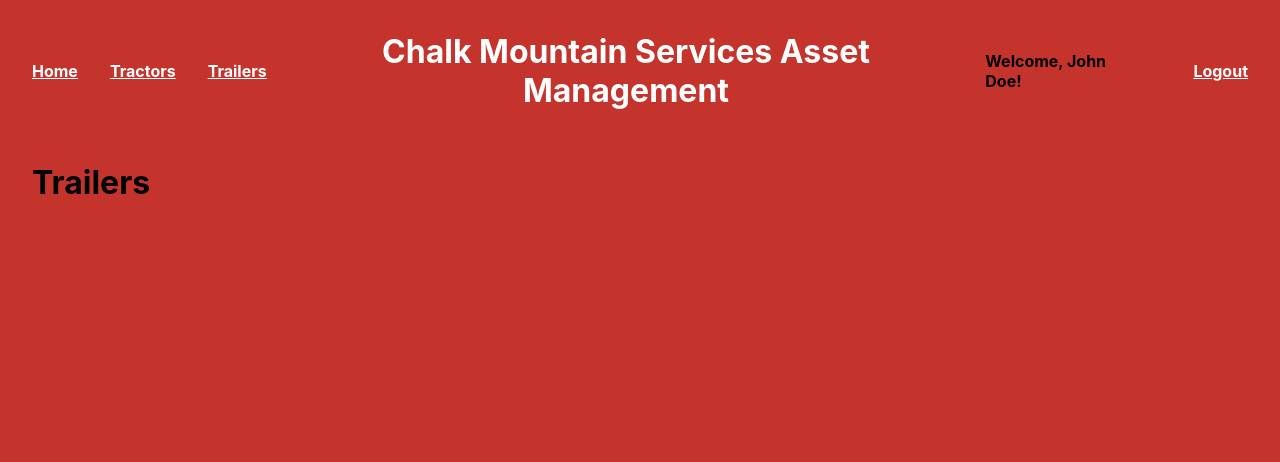
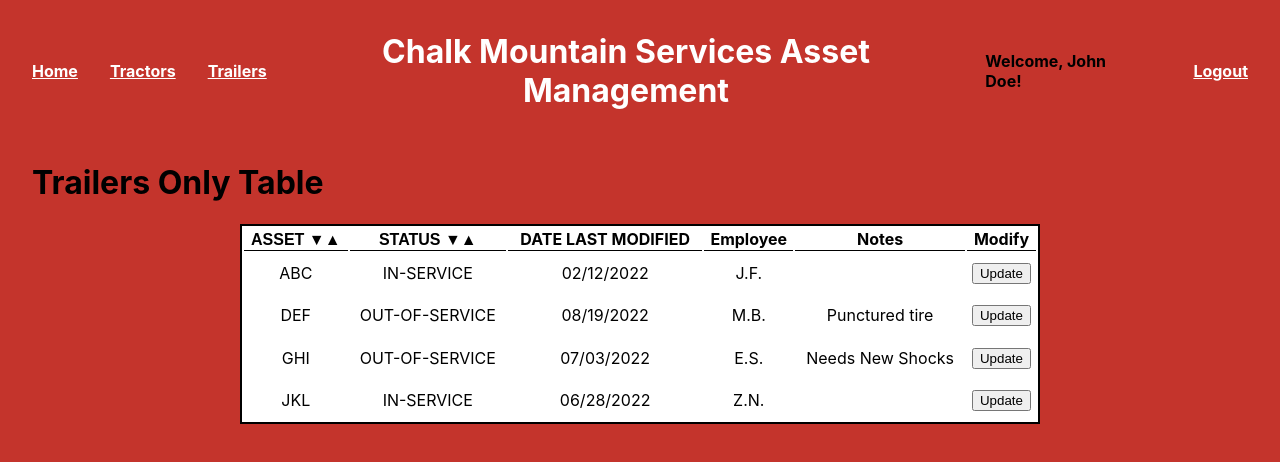
Before and after one commit to emsanders1/ChalkMountainAssetManagement, a React (Create React App) app in the folder chalk-mountain/: page /trailers in a window 1280 px wide. Shown: the top 462 px of the page. Built offline with nearby package versions, Linux system fonts and the light colour scheme.

Commit message:
Updates to Front End

```diff
--- a/chalk-mountain/src/App.js
+++ b/chalk-mountain/src/App.js
@@ -1,5 +1,3 @@
-import Navbar from "./components/Navbar"
-import Switchbar from "./components/Switchbar"
 import Home from "./pages/Home";
 import Tractors from "./pages/Tractors"
 import Trailers from "./pages/Trailers"
--- a/chalk-mountain/src/components/Switchbar.css
+++ b/chalk-mountain/src/components/Switchbar.css
@@ -6,17 +6,3 @@
     align-content: center;
     justify-content: center;
 }
-
-.switch{
-    display: flex;
-    align-items: center;
-    align-content: flex-start;
-    justify-content: flex-start;
-}
-
-.search{
-    display: flex;
-    align-content: flex-end;
-    align-items: center;
-    justify-content: flex-end;
-}
--- a/chalk-mountain/src/components/Switchbar.js
+++ b/chalk-mountain/src/components/Switchbar.js
@@ -5,19 +5,16 @@
 export default function Switchbar(){
     return(
         <div className="switchbar">
-            <ButtonGroup className="switch" aria-label="First group">
-                <Button>All</Button> <Button>In-Service</Button> <Button>Out-of-Service</Button>{' '}
+             <ButtonGroup className="switch" aria-label="First group">
+                <Button variant="light">All</Button>
+                <Button>In-Service</Button>
+                <Button>Out-of-Service</Button>
             </ButtonGroup>
             <ButtonGroup className="search" aria-label="Second group">
             <Form className="d-flex">
-                <Form.Control
-                type="search"
-                placeholder="Search"
-                className="me-2"
-                aria-label="Search"
-                />
+                <Form.Control type="search" placeholder="Search" aria-label="Search"/>
             </Form>
-        </ButtonGroup>
+            </ButtonGroup>
         </div>
 
     )
--- a/chalk-mountain/src/components/Table.css
+++ b/chalk-mountain/src/components/Table.css
@@ -3,22 +3,33 @@
     text-align: center;
     justify-content: center;
     align-content: center;
-
 }
 table {
     border: 2px solid black;
     width: 800px;
     height: 200px;
     background-color: white;
-    text-align: center;
-    justify-content: center;
-    align-content: center;
-
   }
 
-  .tableheader{
-    background-color: #d3d3d3;
-  }
-  th{
-    border-bottom:  1px solid black;
-  }
+th{
+  border-bottom:  1px solid black;
+}
+
+ #assetButton{
+  background: none!important;
+  border: none;
+  padding: 0!important;
+  cursor: pointer;
+  font-weight: bold;
+  font-size: 1rem;
+ }
+
+#statusButton{
+  background: none!important;
+  border: none;
+  padding: 0!important;
+  cursor: pointer;
+  font-weight: bold;
+  font-size: 1rem;
+
+}
--- a/chalk-mountain/src/components/Table.js
+++ b/chalk-mountain/src/components/Table.js
@@ -1,48 +1,90 @@
+import React from 'react';
+
+const useSortableData = (assets, config = null) => {
+  const [sortConfig, setSortConfig] = React.useState(config);
+
+  const sortedAssets = React.useMemo(() => {
+    let sortableAssets = [...assets];
+    if (sortConfig !== null) {
+      sortableAssets.sort((a, b) => {
+        if (a[sortConfig.key] < b[sortConfig.key]) {
+          return sortConfig.direction === 'ascending' ? -1 : 1;
+        }
+        if (a[sortConfig.key] > b[sortConfig.key]) {
+          return sortConfig.direction === 'ascending' ? 1 : -1;
+        }
+        return 0;
+      });
+    }
+    return sortableAssets;
+  }, [assets, sortConfig]);
+
+  const requestSort = (key) => {
+    let direction = 'ascending';
+    if (
+      sortConfig &&
+      sortConfig.key === key &&
+      sortConfig.direction === 'ascending'
+    ) {
+      direction = 'descending';
+    }
+    setSortConfig({ key, direction });
+  };
+
+  return { assets: sortedAssets, requestSort, sortConfig };
+};
+
+const AssetTable = (props) => {
+  const { assets, requestSort, sortConfig } = useSortableData(props.assets);
+  const getClassNamesFor = (asset) => {
+    if (!sortConfig) {
+      return;
+    }
+    return sortConfig.key === asset ? sortConfig.direction : undefined;
+  };
+  return (
+    <table>
+      <thead>
+        <tr>
+          <th>
+            <button type="button" onClick={() => requestSort('asset')} className={getClassNamesFor('asset')} id='assetButton'> ASSET ▼▲ </button>
+          </th>
+          <th>
+            <button type="button" onClick={() => requestSort('status')} className={getClassNamesFor('status')} id="statusButton"> STATUS ▼▲</button>
+          </th>
+          <th> DATE LAST MODIFIED </th>
+          <th> Employee</th>
+          <th> Notes </th>
+          <th> Modify </th>
+        </tr>
+      </thead>
+      <tbody>
+        {assets.map((asset) => (
+          <tr key={asset.id}>
+            <td>{asset.asset}</td>
+            <td>{asset.status}</td>
+            <td>{asset.date}</td>
+            <td>{asset.employee}</td>
+            <td>{asset.notes}</td>
+            <td>{asset.modify}</td>
+          </tr>
+        ))}
+      </tbody>
+    </table>
+  );
+};
+
 export default function Table(){
     return (
     <div className="tableSection">
-    <table>
-      <tr className="tableheader">
-        <th>ASSEST</th>
-        <th>STATUS</th>
-        <th>DATE LAST MODIFIED</th>
-        <th>Employee</th>
-        <th>Notes</th>
-        <th>Modify</th>
-      </tr>
-      <tr>
-        <td>ABC</td>
-        <td>IN-SERVICE</td>
-        <td>02/12/2022</td>
-        <td>J.F.</td>
-        <td></td>
-        <td><button>Update</button></td>
-      </tr>
-      <tr>
-        <td>DEF</td>
-        <td>OUT-OF-SERVICE</td>
-        <td>08/19/2022</td>
-        <td>M.B.</td>
-        <td>Punctured tire</td>
-        <td><button>Update</button></td>
-      </tr>
-      <tr>
-        <td>GHI</td>
-        <td>OUT-OF-SERVICE</td>
-        <td>07/03/2022</td>
-        <td>E.S.</td>
-        <td>Needs New Shocks</td>
-        <td><button>Update</button></td>
-      </tr>
-      <tr>
-        <td>JKL</td>
-        <td>IN-SERVICE</td>
-        <td>06/28/2022</td>
-        <td>Z.N.</td>
-        <td></td>
-        <td><button>Update</button></td>
-      </tr>
-    </table>
+    <AssetTable
+        assets={[
+          { id: 1, asset: 'ABC', status: 'IN-SERVICE', date: '02/12/2022', employee: 'J.F.', notes: '', modify: <button>Update</button> },
+          { id: 2, asset: 'DEF', status: 'OUT-OF-SERVICE', date: '08/19/2022', employee: 'M.B.', notes: 'Punctured tire', modify: <button>Update</button>  },
+          { id: 3, asset: 'GHI', status: 'OUT-OF-SERVICE', date: '07/03/2022', employee: 'E.S.', notes: 'Needs New Shocks', modify: <button>Update</button>  },
+          { id: 4, asset: 'JKL', status: 'IN-SERVICE', date: '06/28/2022', employee: 'Z.N.', notes: '', modify: <button>Update</button>  },
+        ]}
+      />
     </div>
     )
 }
--- a/chalk-mountain/src/pages/Login.js
+++ b/chalk-mountain/src/pages/Login.js
@@ -13,21 +13,19 @@
     event.preventDefault();
   }
   return (
-
     <div className="login">
         <h1 className="title">Chalk Mountain Services - Asset Management</h1>
-        <Form onSubmit={handleSubmit}>
+        <Form onSubmit={handleSubmit} className="userAndPass">
             <Form.Group size="lg" controlId="email">
-            <Form.Label>Email       </Form.Label>
+            <Form.Label>Email</Form.Label>
             <Form.Control autoFocus type="email" value={email} onChange={(e) => setEmail(e.target.value)}/>
             </Form.Group>
             <Form.Group size="lg" controlId="password">
-            <Form.Label>Password    </Form.Label>
+            <Form.Label>Password</Form.Label>
             <Form.Control type="password" value={password} onChange={(e) => setPassword(e.target.value)}/>
             </Form.Group>
             <Button block size="lg" type="submit" disabled={!validateForm()}>Login</Button>
         </Form>
-
     </div>
 
   );
--- a/chalk-mountain/src/pages/Tractors.js
+++ b/chalk-mountain/src/pages/Tractors.js
@@ -1,10 +1,11 @@
 import Navbar from "../components/Navbar"
-
+import Table from "../components/Table"
 export default function Tractors(){
     return (
     <div>
     <Navbar/>
-    <h1>Tractors</h1>
+    <h1>Tractors Only Table</h1>
+    <Table/>
     </div>
     )
 }
--- a/chalk-mountain/src/pages/Trailers.js
+++ b/chalk-mountain/src/pages/Trailers.js
@@ -1,9 +1,11 @@
 import Navbar from "../components/Navbar"
+import Table from "../components/Table"
 export default function Trailers(){
     return (
     <div>
     <Navbar/>
-    <h1>Trailers</h1>
+    <h1>Trailers Only Table</h1>
+    <Table/>
     </div>
     )
 }
```
Also changed, not shown: chalk-mountain/src/todo.txt (added).
